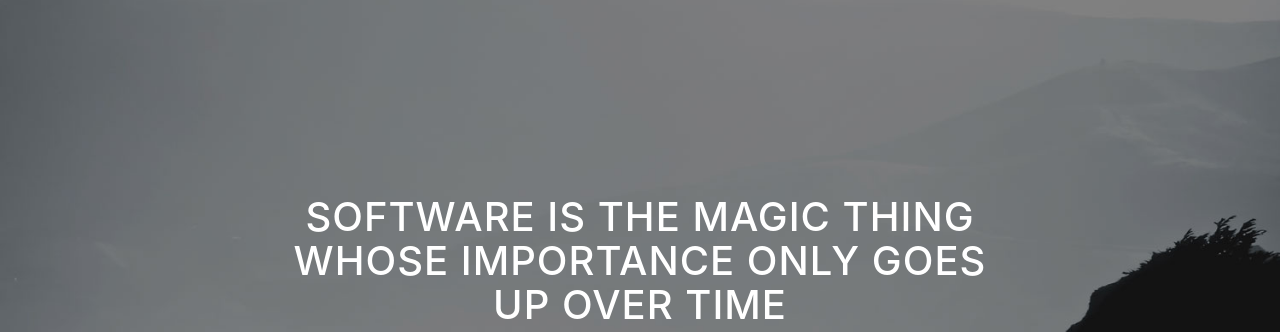
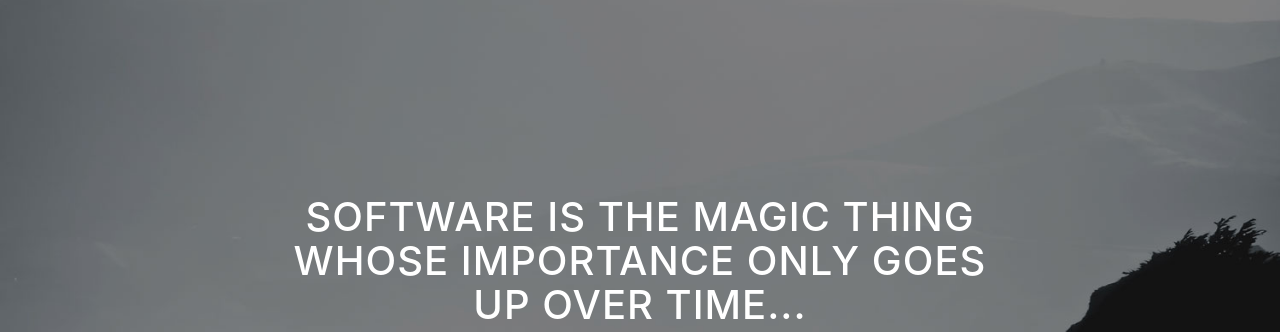
Before and after one commit to camelcars-ucl/SSE-website, a website with bundled scripts: page index.html in a window 1280 px wide. Shown: the part 74-406 px from the top of the page. Built offline with nearby package versions, Linux system fonts and the light colour scheme.

Commit message:
Update index.html

```diff
--- a/index.html
+++ b/index.html
@@ -8,7 +8,7 @@
     <meta name="description" content="">
     <meta name="author" content="">
 
-    <title>Software Systems Engineeringz - UCL</title>
+    <title>Software Systems Engineering - UCL</title>
 
     <!-- Bootstrap core CSS -->
     <link href="vendor/bootstrap/css/bootstrap.min.css" rel="stylesheet">
@@ -64,7 +64,7 @@
         <div class="container">
           <div class="row">
             <div class="col-lg-8 mx-auto">
-              <h1>Software is the magic thing whose importance only goes up over time</h1>
+              <h1>Software is the magic thing whose importance only goes up over time...</h1>
               <p class="intro-text">-Bill Gates</p>
               <a href="#about" class="btn btn-circle js-scroll-trigger">
                 <i class="fa fa-angle-double-down animated"></i>
```
